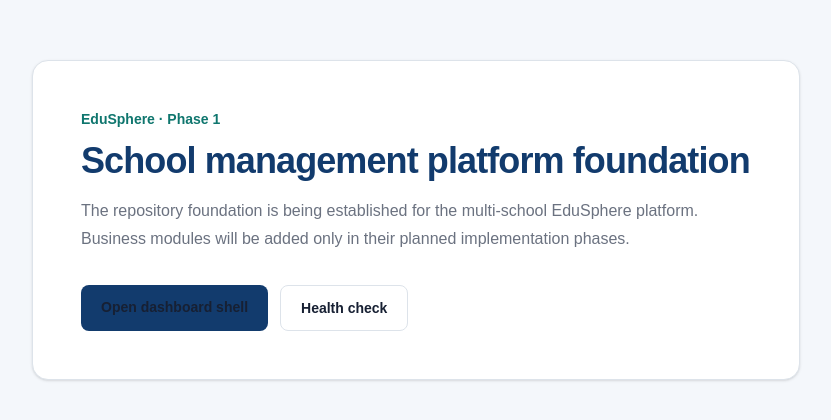
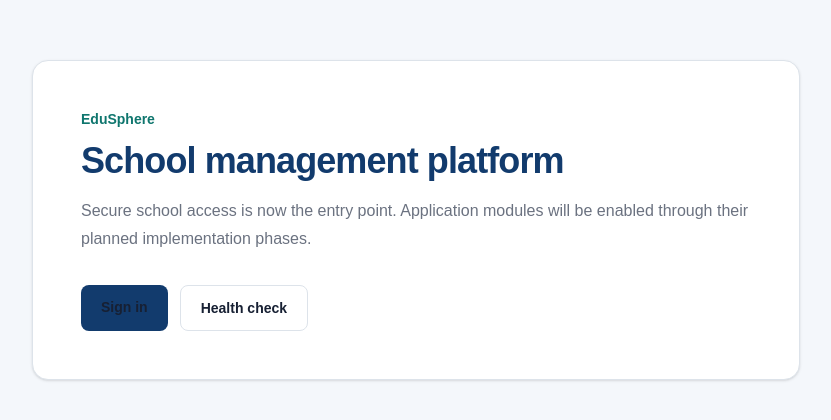
Before and after one commit to konneh-hub/EduSphere, a Next.js app: page / in a window 1280 px wide. Shown: the part 180-600 px from the top of the page, without its empty margins (224-1055 px from the left). Built offline with nearby package versions, Linux system fonts and the light colour scheme.

Commit message:
feat(auth): route home entry to sign-in

```diff
--- a/src/app/page.tsx
+++ b/src/app/page.tsx
@@ -4,20 +4,19 @@ export default function Home() {
   return (
     <main className="flex min-h-screen items-center justify-center bg-[var(--surface)] px-6 py-12">
       <section className="w-full max-w-3xl rounded-2xl border border-[var(--border)] bg-white p-8 shadow-sm sm:p-12">
-        <p className="text-sm font-semibold text-[var(--secondary)]">EduSphere · Phase 1</p>
+        <p className="text-sm font-semibold text-[var(--secondary)]">EduSphere</p>
         <h1 className="mt-3 text-3xl font-bold tracking-tight text-[var(--primary)] sm:text-4xl">
-          School management platform foundation
+          School management platform
         </h1>
         <p className="mt-4 max-w-2xl text-base leading-7 text-[var(--muted)]">
-          The repository foundation is being established for the multi-school EduSphere platform.
-          Business modules will be added only in their planned implementation phases.
+          Secure school access is now the entry point. Application modules will be enabled through their planned implementation phases.
         </p>
         <div className="mt-8 flex flex-wrap gap-3">
           <Link
-            href="/dashboard"
+            href="/login"
             className="rounded-lg bg-[var(--primary)] px-5 py-3 text-sm font-semibold text-white hover:opacity-90"
           >
-            Open dashboard shell
+            Sign in
           </Link>
           <a
             href="/api/health"
```
